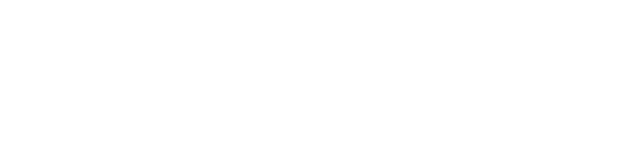
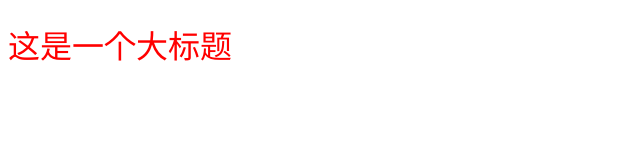
Before and after one commit to ztx880123/project1, a plain HTML site: page index.html in a window 1280 px wide. Shown: the whole page, without its empty margins (0-640 px from the left). Drawn offline with Linux system fonts and the light colour scheme.

Commit message:
再次更新了index.html文件

```diff
--- a/index.html
+++ b/index.html
@@ -5,10 +5,17 @@
     <meta charset="UTF-8">
     <meta name="viewport" content="width=device-width, initial-scale=1.0">
     <title>Document</title>
+    <style>
+        h1 {
+            color: red;
+            font-weight: 200;
+        }
+    </style>
 </head>
 
 <body>
     <div></div>
+    <h1>这是一个大标题</h1>
 </body>
 
 </html>
```
